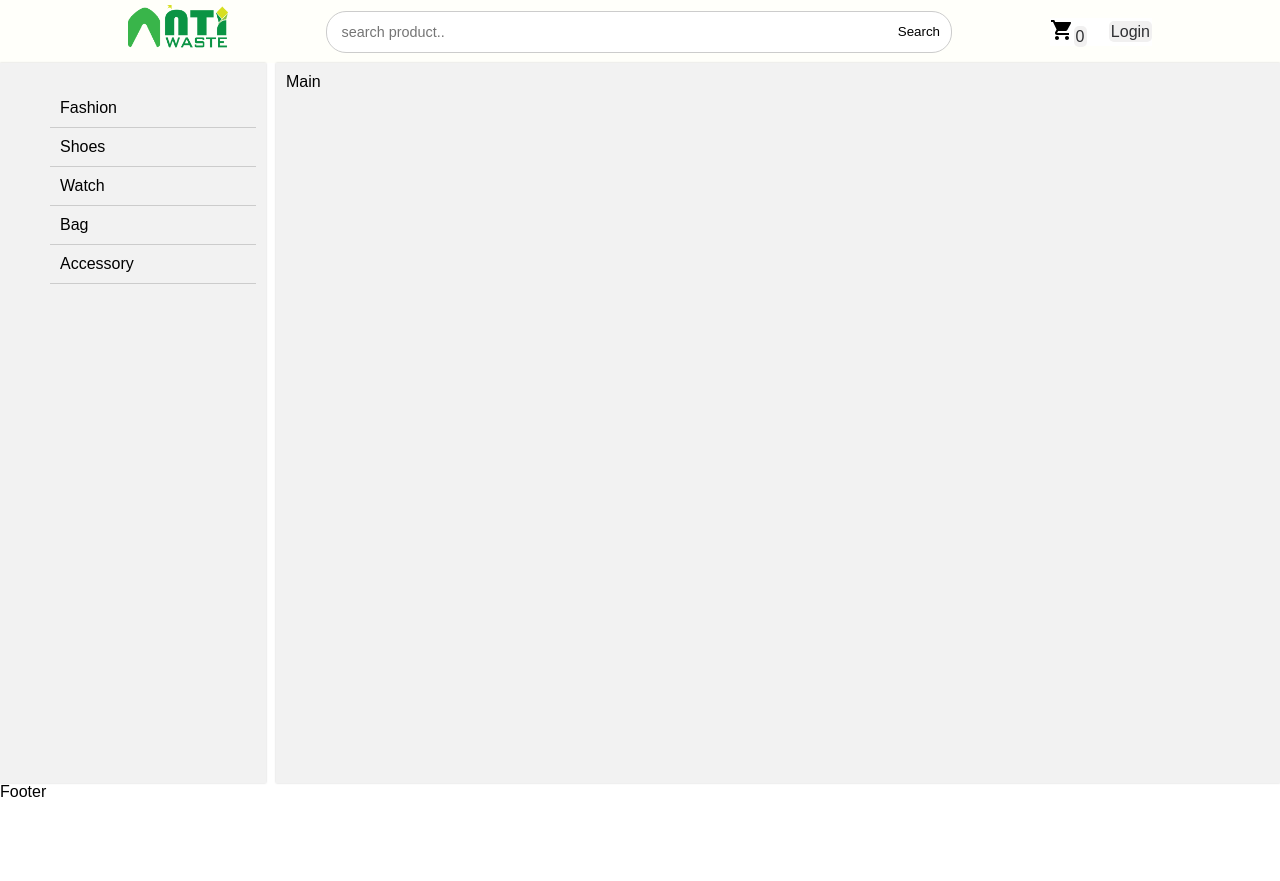
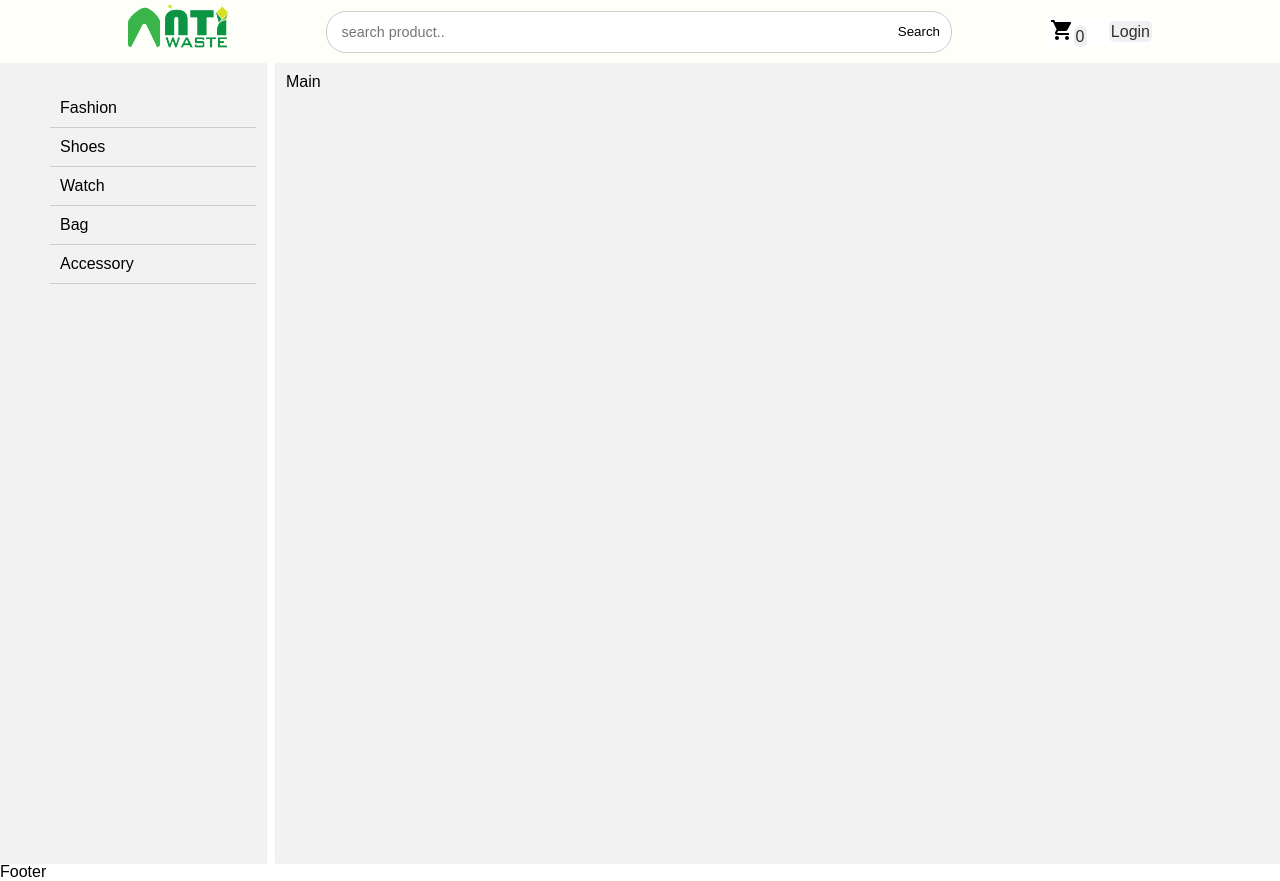
Before and after one commit to heatkoemnak/my-app, a React (Create React App) app: page /shop in a window 1280 px wide. Before the commit the page ends 801 px from the top, so only its background shows below. Built offline with nearby package versions, Linux system fonts and the light colour scheme.

Commit message:
make a change

```diff
--- a/src/Shop/header.css
+++ b/src/Shop/header.css
@@ -1,4 +1,6 @@
 .main{
+    position: sticky;
+    top:0;
     background-color:#fffffa;
     max-width: 100%;
 }
@@ -50,7 +52,7 @@
 
 
 .middle-content{
-    height: 90vh;
+    height: 100vh;
     display: flex;
 
 }
```
